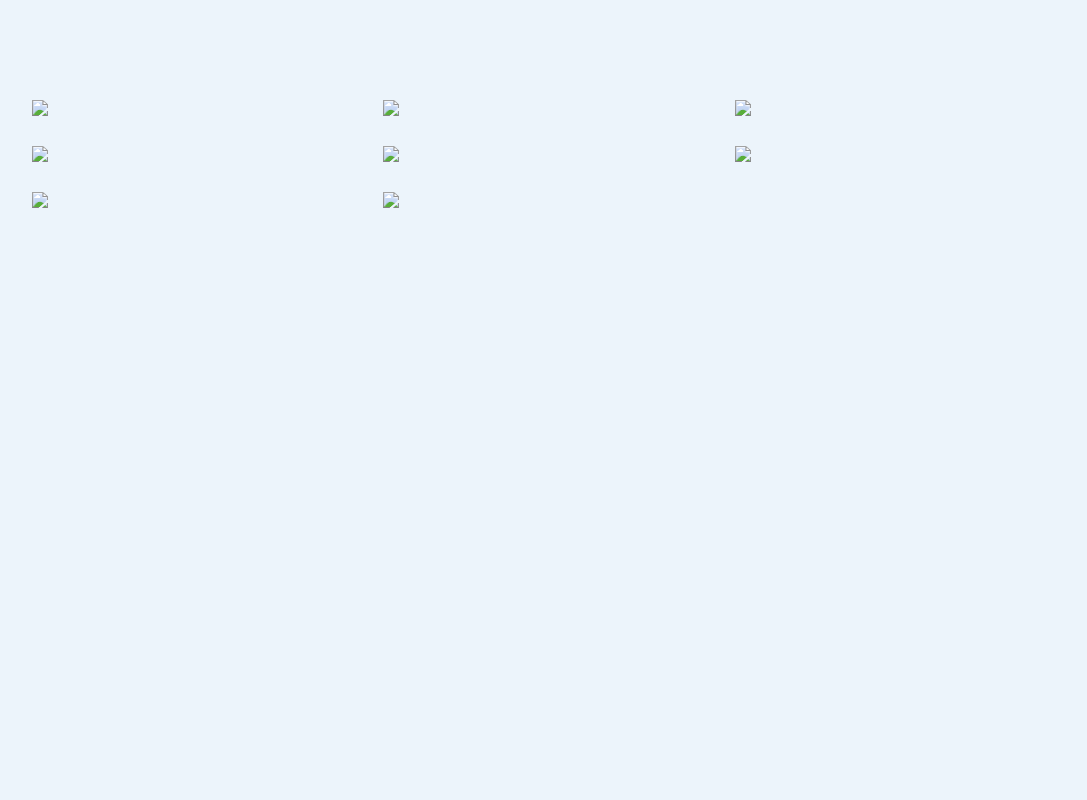
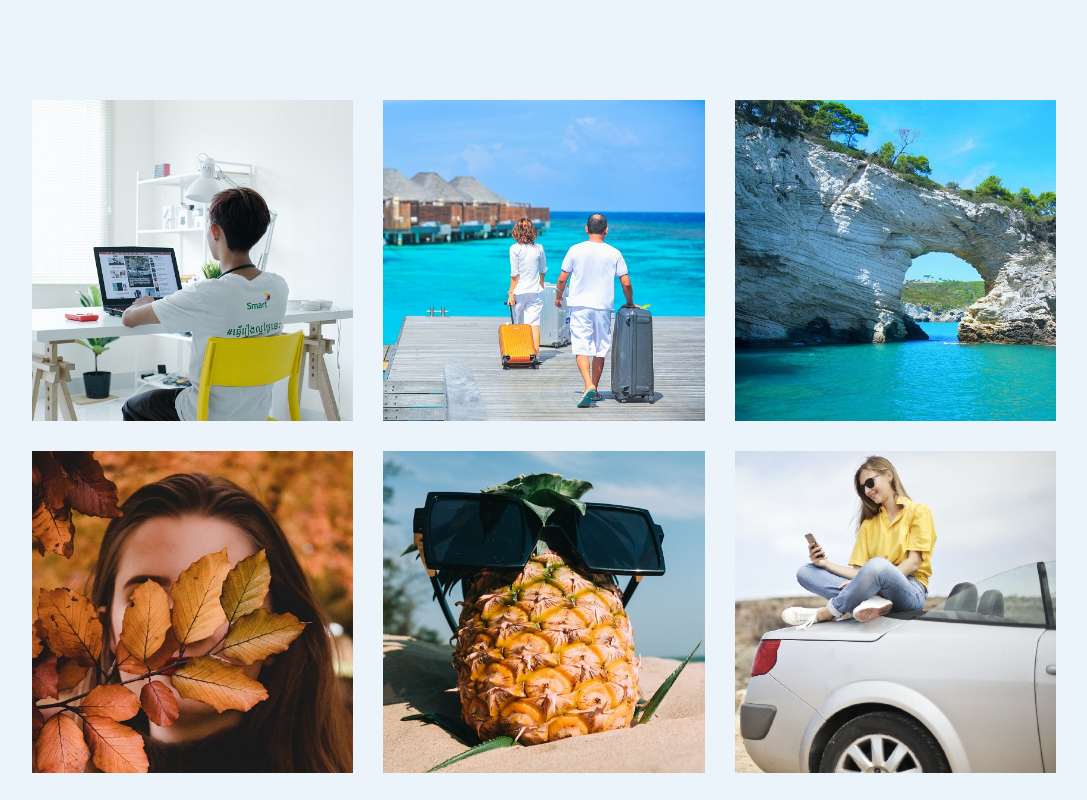
Before and after one commit to dakshgopani/Image-Gallery, a plain HTML site: page index.html in a window 1280 px wide. Shown: the top 800 px of the page, without its empty margins (96-1183 px from the left). Drawn offline with Linux system fonts and the light colour scheme.

Commit message:
Update index.html

```diff
--- a/index.html
+++ b/index.html
@@ -9,18 +9,18 @@
 </head>
 <body>
     <div class="full-img" id="fullImgBox">
-        <img src="images/img1.jpg" id="fullImg">
+        <img src="img1.jpg" id="fullImg">
         <span onclick="closeFullImg()">X</span>
     </div>
     <div class="img-gallery">
-        <img src="images/img1.jpg" onclick="openFullImg(this.src)">
-        <img src="images/img2.jpg" onclick="openFullImg(this.src)">
-        <img src="images/img3.jpg" onclick="openFullImg(this.src)">
-        <img src="images/img4.jpg" onclick="openFullImg(this.src)">
-        <img src="images/img5.jpg" onclick="openFullImg(this.src)">
-        <img src="images/img6.jpg" onclick="openFullImg(this.src)">
-        <img src="images/img7.jpg" onclick="openFullImg(this.src)">
-        <img src="images/img8.jpg" onclick="openFullImg(this.src)">
+        <img src="img1.jpg" onclick="openFullImg(this.src)">
+        <img src="img2.jpg" onclick="openFullImg(this.src)">
+        <img src="img3.jpg" onclick="openFullImg(this.src)">
+        <img src="img4.jpg" onclick="openFullImg(this.src)">
+        <img src="img5.jpg" onclick="openFullImg(this.src)">
+        <img src="img6.jpg" onclick="openFullImg(this.src)">
+        <img src="img7.jpg" onclick="openFullImg(this.src)">
+        <img src="img8.jpg" onclick="openFullImg(this.src)">
     </div>
     <script>
         var fullImgBox = document.getElementById("fullImgBox");
```
